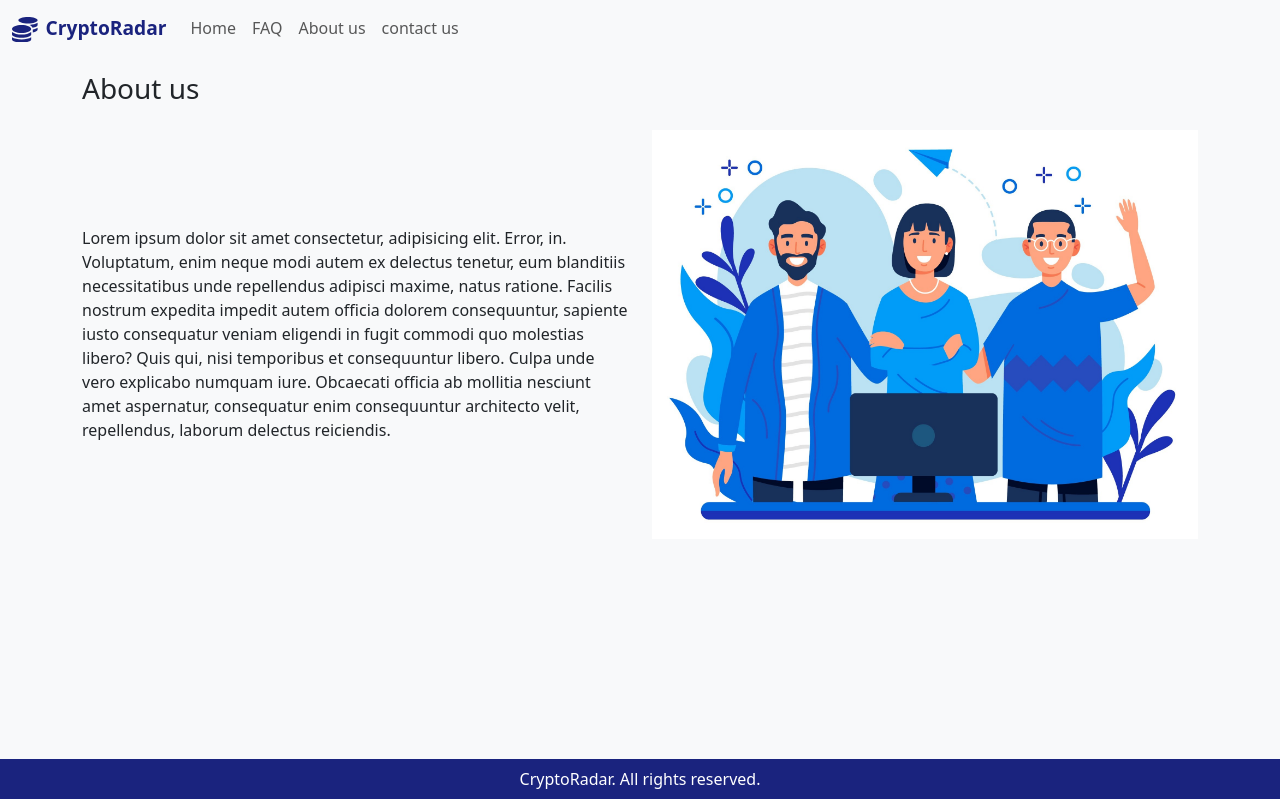
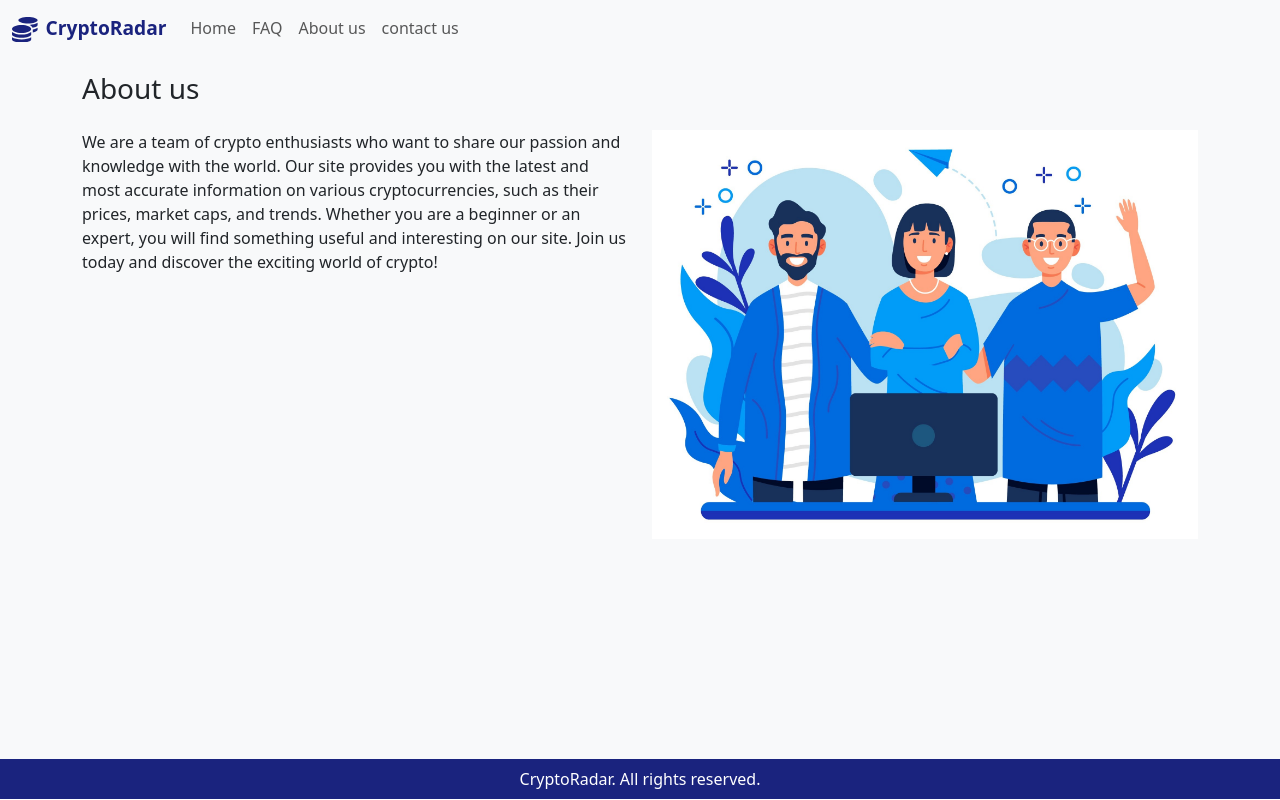
Before and after one commit to Outdir2hub/CryptoRadar, a React (Create React App) app: page /about-us in a window 1280 px wide. Built offline with nearby package versions, Linux system fonts and the light colour scheme.

Commit message:
cleaning & improvments - 2

```diff
--- a/src/components/coins/Coins.component.jsx
+++ b/src/components/coins/Coins.component.jsx
@@ -20,7 +20,7 @@ const CoinsComponent = ({ data }) => {
                     <tr key={coin.market_cap_rank}>
                         <th scope="row">{coin.market_cap_rank}</th>
                         <td><img src={coin.image} alt="coin-logo" className='coin-logo' /></td>
-                        <td>{coin.symbol}</td>
+                        <th>{coin.symbol}</th>
                         <td>{coin.current_price.toLocaleString()} $</td>
                         <td>{coin.price_change_percentage_24h.toFixed(2)} %</td>
                         <td>{coin.total_volume.toLocaleString()}</td>
--- a/src/pages/AboutUs.page.jsx
+++ b/src/pages/AboutUs.page.jsx
@@ -9,10 +9,9 @@ const AboutUsPage = () => {
                     <h3>About us</h3>
                 </div>
             </div>
-            <div className="row align-items-center">
+            <div className="row">
                 <div className="col-md-6 pt-3">
-                    Lorem ipsum dolor sit amet consectetur, adipisicing elit. Error, in. Voluptatum, enim neque modi autem ex delectus tenetur, eum blanditiis necessitatibus unde repellendus adipisci maxime, natus ratione. Facilis nostrum expedita impedit autem officia dolorem consequuntur, sapiente iusto consequatur veniam eligendi in fugit commodi quo molestias libero? Quis qui, nisi temporibus et consequuntur libero. Culpa unde vero explicabo numquam iure. Obcaecati officia ab mollitia nesciunt amet aspernatur, consequatur enim consequuntur architecto velit, repellendus, laborum delectus reiciendis.
-                </div>
+                    We are a team of crypto enthusiasts who want to share our passion and knowledge with the world. Our site provides you with the latest and most accurate information on various cryptocurrencies, such as their prices, market caps, and trends. Whether you are a beginner or an expert, you will find something useful and interesting on our site. Join us today and discover the exciting world of crypto!</div>
                 <div className="col-md-6 text-center pt-3">
                     <img className="img-fluid" src={aboutImg} alt="about-us" />
                 </div>
--- a/src/pages/ContactUs.page.jsx
+++ b/src/pages/ContactUs.page.jsx
@@ -9,7 +9,7 @@ const ContactUsPage = () => {
                     <h3>Contact us</h3>
                 </div>
             </div>
-            <div className="row align-items-center">
+            <div className="row">
                 <div className="col-md-6 pt-3">
                     <div className="mb-3">
                         <label className="form-label">Your Name:</label>
@@ -17,7 +17,7 @@ const ContactUsPage = () => {
                     </div>
                     <div className="mb-3">
                         <label className="form-label">Your Message:</label>
-                        <input type="text" className="form-control" placeholder="Please type your message." />
+                        <textarea class="form-control" type="text" id="textAreaExample1" rows="5" placeholder="Please type your message."></textarea>
                     </div>
                     <button className="btn btn-outline-primary ml-2">Send</button>
                 </div>
--- a/src/pages/Home.page.jsx
+++ b/src/pages/Home.page.jsx
@@ -29,6 +29,7 @@ const HomePage = () => {
                     <h1>CryptoRadar</h1>
                     <h4>A place to manage all of your trade informations and actions</h4>
                     <h4>Do not forget to always using asset and risk managemant!</h4>
+                    <br />
                 </div>
             </div>
             <div className="row">
```
